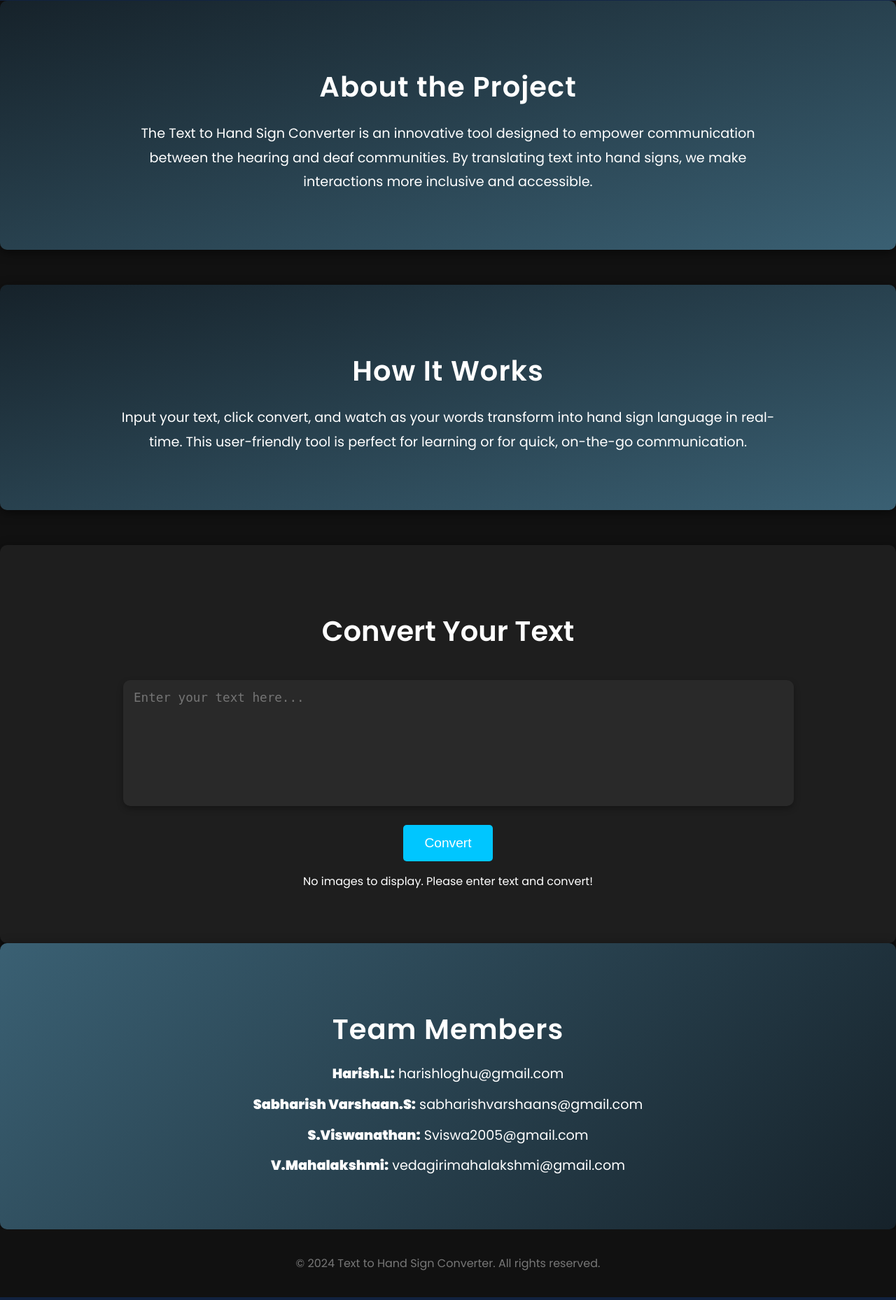
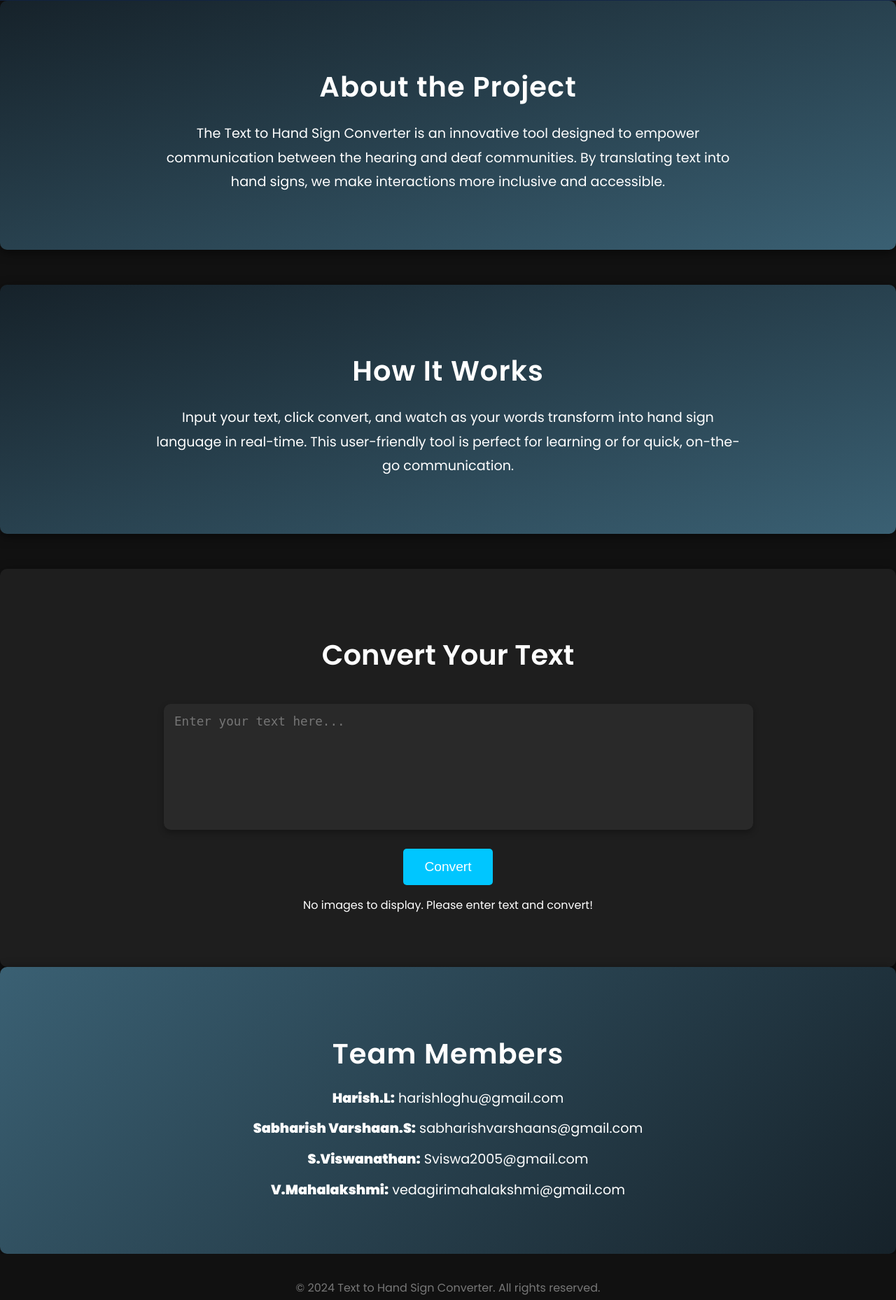
Before and after one commit to Sabharish-Varshaan/DTM-project, a Flask app: page / in a window 1280 px wide. Shown: the part 799-2657 px from the top of the page at 70% size. Run offline with Flask 3, Linux system fonts and the light colour scheme.

Commit message:
Changed width in index.html

```diff
--- a/templates/index.html
+++ b/templates/index.html
@@ -15,7 +15,7 @@
         }
 
         .container {
-            width: 80%;
+            width: 70%;
             margin: 0 auto;
             max-width: 1200px;
         }
```
